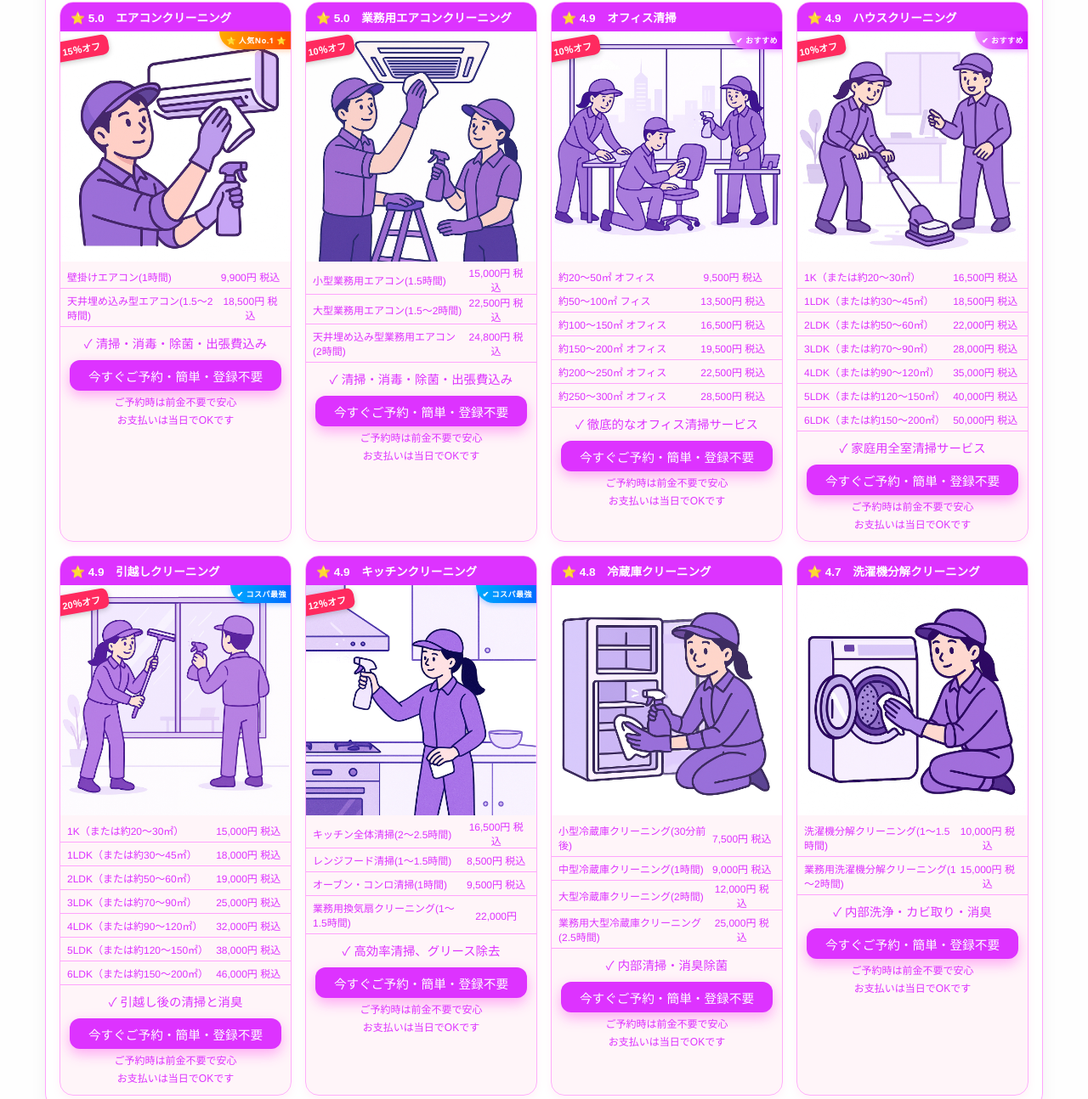
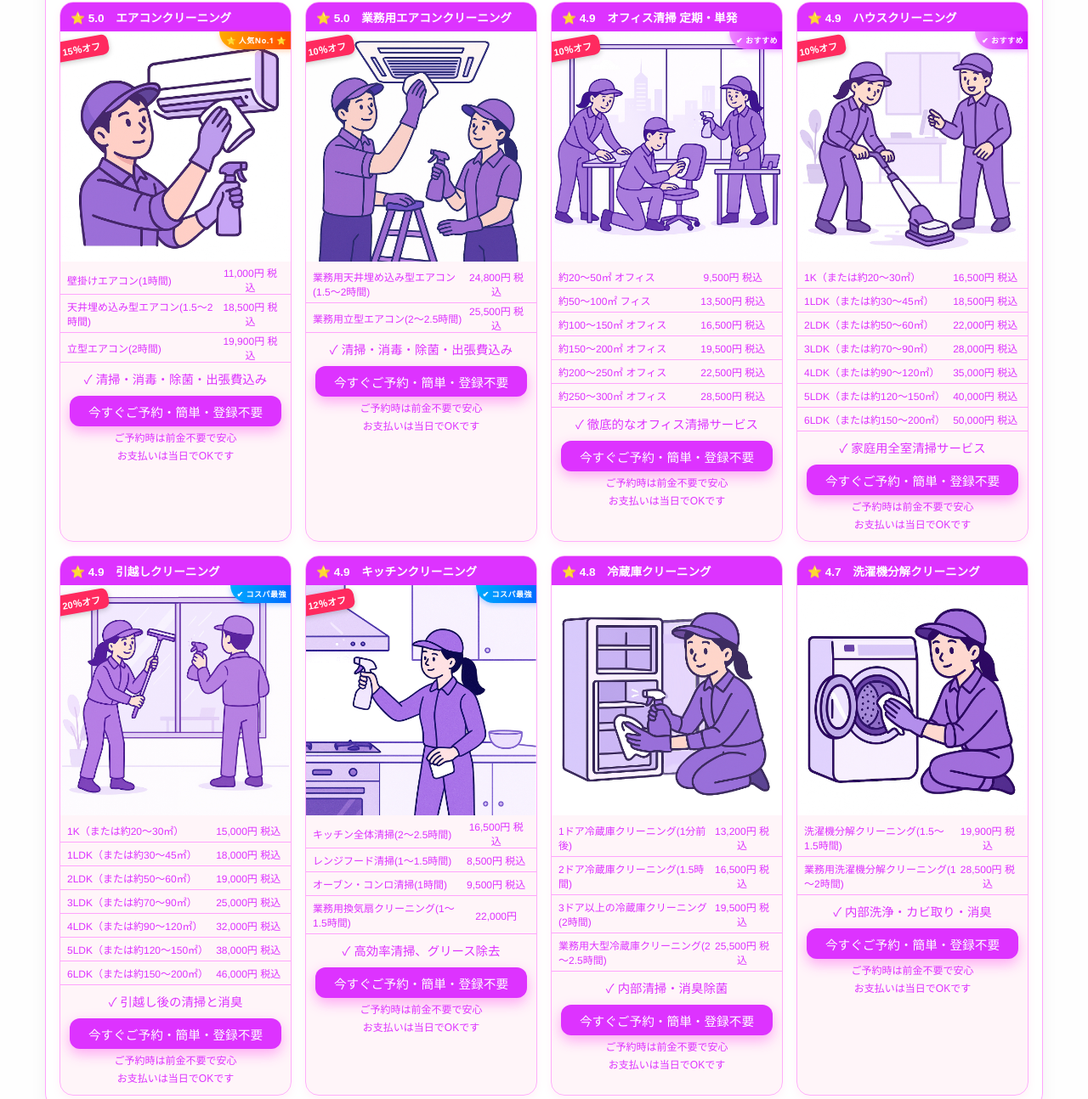
Before and after one commit to bhvl8798/unlien, a plain HTML site: page cleaning/index.html in a window 1280 px wide. Shown: the part 1545-2839 px from the top of the page at 85% size. Drawn offline with Linux system fonts and the light colour scheme.

Commit message:
Add files via upload

```diff
--- a/cleaning/index.html
+++ b/cleaning/index.html
@@ -3,9 +3,9 @@
 <head>
   <meta charset="UTF-8">
   <meta name="viewport" content="width=device-width, initial-scale=1">
-  <meta name="description" content="東京でエアコンクリーニング、業務用エアコン清掃、オフィス清掃、引越しクリーニングなど、あらゆる清掃サービスを提供します。高品質なサービスで、お客様の快適な空間を提供します。">
-<meta name="keywords" content="エアコンクリーニング 東京, 業務用エアコンクリーニング 東京, オフィス清掃 東京, 引越しクリーニング 東京, ハウスクリーニング 東京, キッチンクリーニング 東京, 冷蔵庫クリーニング 東京, 洗濯機分解クリーニング 東京">
-  <title>東京の清掃サービス | エアコンクリーニング・業務用エアコン・引越し・オフィス清掃ならさくらクリーンプロ | HAYAI™</title>
+  <meta name="description" content="東京で水回りクリーニング、エアコンクリーニング、業務用エアコン清掃、オフィス清掃、引越しクリーニングなど、あらゆる清掃サービスを提供します。高品質なサービスで、お客様の快適な空間を提供します。">
+<meta name="keywords" content="水回りクリーニング 東京, エアコンクリーニング 東京, 業務用エアコンクリーニング 東京, オフィス清掃 東京, 引越しクリーニング 東京, ハウスクリーニング 東京, キッチンクリーニング 東京, 冷蔵庫クリーニング 東京, 洗濯機分解クリーニング 東京">
+  <title>東京の清掃サービス | 水回りクリーニング・エアコンクリーニング・業務用エアコン・引越し・オフィス清掃ならさくらクリーンプロ | HAYAI™</title>
   <link rel="icon" href="../favicon.ico">
   <link rel="stylesheet" href="../index.css">
   <link rel="stylesheet" href="../member.css">
@@ -164,13 +164,13 @@
   <div class="member-rating level-high toggle-tooltip">
     ⭐ 5.0　年末大掃除5点セット
   </div>
-  <div class="discount-badge">38％オフ</div>
+  <div class="discount-badge">30％オフ</div>
   <div class="tooltip-bestvalue">✔ コスパ最強</div>
   <div class="price-content">
     <img src="5set.jpg" width="100%" height="auto">
     <div class="price-format">4～5時間</div>
-    <div class="other-name"><del>通常価格：79,800円（税込）</del></div>
-    <div class="member-name">限定価格：49,500円（税込）</div>
+    <div class="other-name"><del>通常価格：89,800円（税込）</del></div>
+    <div class="member-name">限定価格：62,900円（税込）</div>
     <div class="member-name">キッチン+換気扇+お風呂+洗面所+トイレ</div>
     <div class="member-price">✓ 清掃・消毒・除菌・出張費込み</div>
     <input type="submit" value="今すぐご予約・簡単・登録不要">
@@ -183,12 +183,12 @@
     ⭐ 4.9　年末大掃除4点セット
   </div>
   <div class="tooltip-mostpopular">⭐ 人気No.1 ⭐</div>
-  <div class="discount-badge">30％オフ</div>
+  <div class="discount-badge">25％オフ</div>
   <div class="price-content">
     <img src="4set.jpg" width="100%" height="auto">
     <div class="price-format">2.5～3.5時間</div>
-    <div class="other-name"><del>通常価格：62,800円（税込）</del></div>
-    <div class="member-name">限定価格：44,000円（税込）</div>
+    <div class="other-name"><del>通常価格：72,800円（税込）</del></div>
+    <div class="member-name">限定価格：54,600円（税込）</div>
     <div class="member-name">キッチン+換気扇+お風呂+トイレ</div>
     <div class="member-price">✓ 清掃・消毒・除菌・出張費込み</div>
     <input type="submit" value="今すぐご予約・簡単・登録不要">
@@ -205,8 +205,8 @@
   <div class="price-content">
     <img src="3set.jpg" width="100%" height="auto">
     <div class="price-format">2～3時間</div>
-    <div class="other-name"><del>通常価格：46,500円（税込）</del></div>
-    <div class="member-name">限定価格：39,500円（税込）</div>
+    <div class="other-name"><del>通常価格：58,200円（税込）</del></div>
+    <div class="member-name">限定価格：49,500円（税込）</div>
     <div class="member-name">キッチン+換気扇+お風呂</div>
     <div class="member-price">✓ 清掃・消毒・除菌・出張費込み</div>
     <input type="submit" value="今すぐご予約・簡単・登録不要">
@@ -216,14 +216,14 @@
 
 <a href="booking/set-cleaning" class="member-card" target="_blank">
   <div class="member-rating level-high toggle-tooltip">
-  <div class="discount-badge">10％オフ</div>
+  <div class="discount-badge">8％オフ</div>
     ⭐ 4.8　年末大掃除2点セット
   </div>
   <div class="price-content">
     <img src="2set.jpg" width="100%" height="auto">
     <div class="price-format">1.5～2.5時間</div>
-    <div class="other-name">通常価格：39,000円（税込）</div>
-    <div class="member-name">限定価格：35,000円（税込）</div>
+    <div class="other-name">通常価格：49,000円（税込）</div>
+    <div class="member-name">限定価格：45,000円（税込）</div>
     <div class="member-name">換気扇＋キッチンまたはお風呂</div>
     <div class="member-price">✓ 清掃・消毒・除菌・出張費込み</div>
     <input type="submit" value="今すぐご予約・簡単・登録不要">
@@ -254,11 +254,15 @@
     <table class="price-info-table">
       <tr>
         <th>壁掛けエアコン(1時間)<br></th>
-        <td>9,900円 税込</td>
+        <td>11,000円 税込</td>
       </tr>
       <tr>
         <th>天井埋め込み型エアコン(1.5～2時間)<br></th>
         <td>18,500円 税込</td>
+      </tr>
+      <tr>
+        <th>立型エアコン(2時間)<br></th>
+        <td>19,900円 税込</td>
       </tr>
     </table>
     <div class="member-price">✓ 清掃・消毒・除菌・出張費込み</div>
@@ -275,16 +279,12 @@
     <img src="central-ac-cleaning.jpg" width="100%" height="auto">
     <table class="price-info-table">
       <tr>
-        <th>小型業務用エアコン(1.5時間)<br></th>
-        <td>15,000円 税込</td>
+        <th>業務用天井埋め込み型エアコン(1.5～2時間)<br></th>
+        <td>24,800円 税込</td>
       </tr>
       <tr>
-        <th>大型業務用エアコン(1.5～2時間)<br></th>
-        <td>22,500円 税込</td>
-      </tr>
-      <tr>
-        <th>天井埋め込み型業務用エアコン(2時間)<br></th>
-        <td>24,800円 税込</td>
+        <th>業務用立型エアコン(2～2.5時間)<br></th>
+        <td>25,500円 税込</td>
       </tr>
     </table>
     <div class="member-price">✓ 清掃・消毒・除菌・出張費込み</div>
@@ -296,7 +296,7 @@
 
 <a href="booking/office-cleaning" class="member-card" target="_blank">
   <div class="member-rating level-priority toggle-tooltip">
-    ⭐ 4.9　オフィス清掃
+    ⭐ 4.9　オフィス清掃 定期・単発
   </div>
   <div class="tooltip-recommended">✔ おすすめ</div>
   <div class="discount-badge">10％オフ</div>
@@ -463,20 +463,20 @@
     <img src="refrigerator-cleaning.jpg" width="100%" height="auto">
     <table class="price-info-table">
       <tr>
-        <th>小型冷蔵庫クリーニング(30分前後)<br></th>
-        <td>7,500円 税込</td>
+        <th>1ドア冷蔵庫クリーニング(1分前後)<br></th>
+        <td>13,200円 税込</td>
       </tr>
       <tr>
-        <th>中型冷蔵庫クリーニング(1時間)<br></th>
-        <td>9,000円 税込</td>
+        <th>2ドア冷蔵庫クリーニング(1.5時間)<br></th>
+        <td>16,500円 税込</td>
       </tr>
       <tr>
-        <th>大型冷蔵庫クリーニング(2時間)<br></th>
-        <td>12,000円 税込</td>
+        <th>3ドア以上の冷蔵庫クリーニング(2時間)<br></th>
+        <td>19,500円 税込</td>
       </tr>
       <tr>
-        <th>業務用大型冷蔵庫クリーニング(2.5時間)<br></th>
-        <td>25,000円 税込</td>
+        <th>業務用大型冷蔵庫クリーニング(2～2.5時間)<br></th>
+        <td>25,500円 税込</td>
       </tr>
     </table>
     <div class="member-price">✓ 内部清掃・消臭除菌</div>
@@ -493,12 +493,12 @@
     <img src="washing-machine-cleaning.jpg" width="100%" height="auto">
     <table class="price-info-table">
       <tr>
-        <th>洗濯機分解クリーニング(1～1.5時間)<br></th>
-        <td>10,000円 税込</td>
+        <th>洗濯機分解クリーニング(1.5～1.5時間)<br></th>
+        <td>19,900円 税込</td>
       </tr>
       <tr>
         <th>業務用洗濯機分解クリーニング(1～2時間)<br></th>
-        <td>15,000円 税込</td>
+        <td>28,500円 税込</td>
       </tr>
     </table>
     <div class="member-price">✓ 内部洗浄・カビ取り・消臭</div>
```
